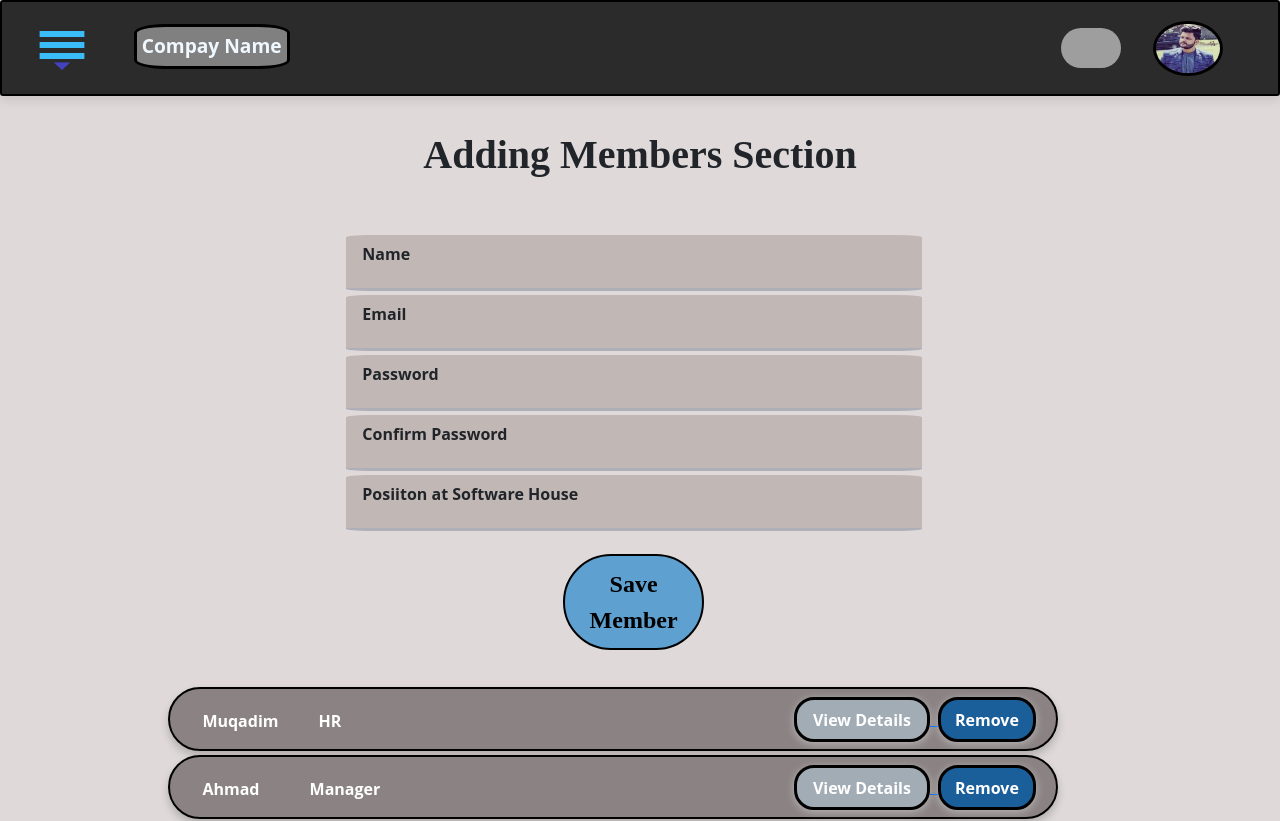
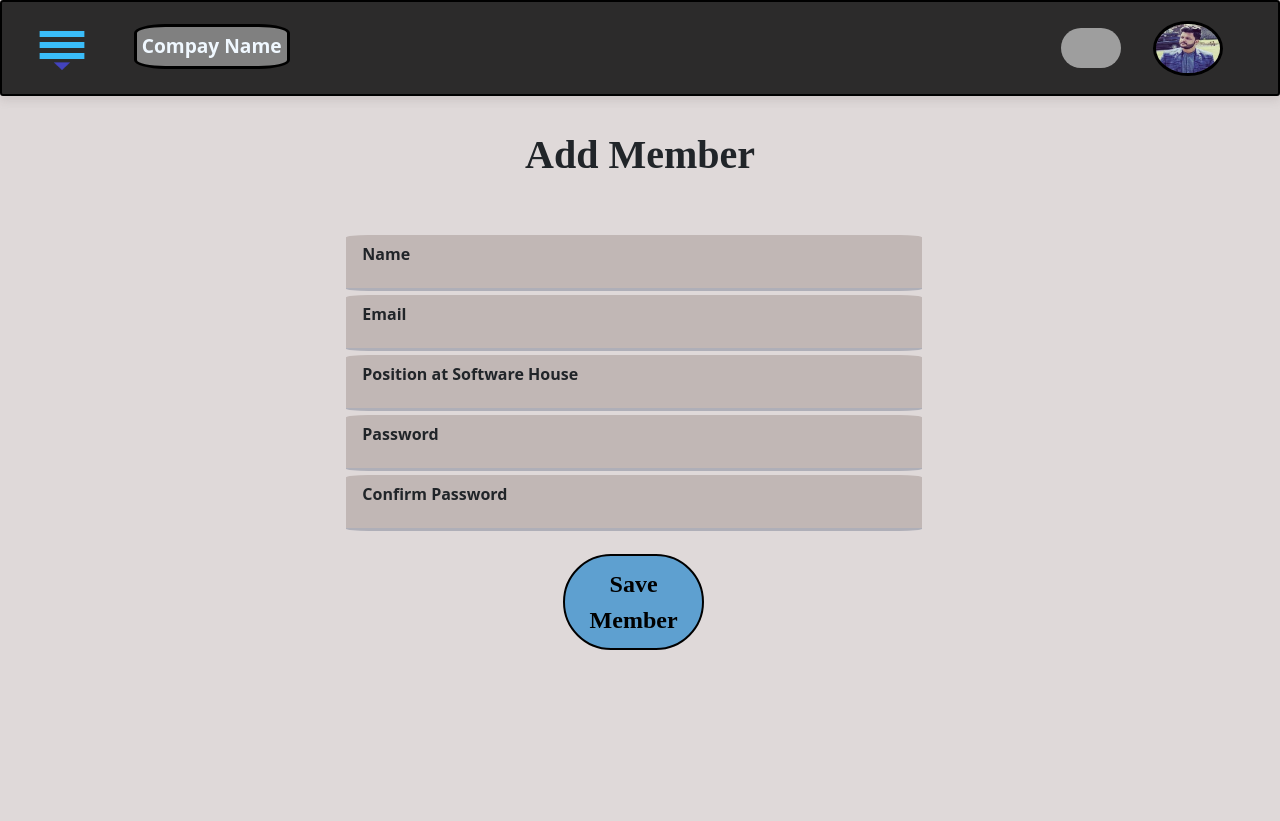
Before and after one commit to MateenAhmed23/techup, a React (Create React App) app in the folder client/: page /addmember in a window 1280 px wide. Shown: the top 821 px of the page. Built offline with nearby package versions, Linux system fonts and the light colour scheme; grey boxes are pictures that could not be loaded.

Commit message:
createMember

```diff
--- a/client/src/components/addmember.jsx
+++ b/client/src/components/addmember.jsx
@@ -1,19 +1,34 @@
-import React, { Component } from "react";
+import React, { useState, useContext } from "react";
 import CompNav from "./subcomponents/companyNav";
 import "./cssmaincomponents/screeningquestions.css";
 import JobDescSmall from "./subcomponents/jobDescSmall";
 import Memberdisplaycell from "./subcomponents/memberdisplaycell";
-class Addmember extends Component {
-  state = {
-    addedmembers: [
-      { id: 1, name: "Muqadim", rank: "HR", email: "muqadimorg@gmail.com" },
-      { id: 2, name: "Ahmad", rank: "Manager", email: "haris@gmail.com" },
-      { id: 3, name: "Ahmad", rank: "Manager", email: "haris@gmail.com" },
-      { id: 2, name: "Ahmad", rank: "Manager", email: "haris@gmail.com" },
-      { id: 3, name: "Ahmad", rank: "Manager", email: "haris@gmail.com" },
-      { id: 2, name: "Ahmad", rank: "Manager", email: "haris@gmail.com" },
-    ],
-    membercreation: [
+
+
+import UserContext from '../context/user';
+
+
+import { useNavigate  } from 'react-router-dom';
+
+
+
+function Addmember(){
+
+  const {isLoading, loginStatus, isLoggedIn, userInfo} = useContext(UserContext);
+
+
+  const navigate = useNavigate();
+
+  const [addedMembers, setAddedMembers] = useState([])
+
+
+  const [name, setName] = useState('')
+  const [email, setEmail] = useState('')
+  const [password,setPassword] = useState('')
+  const [confirmPassword,setConfirmPassword] = useState('')
+  const [position, setPosition] = useState('')
+
+  const memberCreation = [
       {
         id: 1,
         label: "Name",
@@ -24,6 +39,13 @@ class Addmember extends Component {
       {
         id: 2,
         label: "Email",
+        type: "text",
+        placeholder: "e.g. Software E",
+        height: "7vh",
+      },
+      {
+        id: 5,
+        label: "Position at Software House",
         type: "text",
         placeholder: "e.g. Software E",
         height: "7vh",
@@ -41,29 +63,77 @@ class Addmember extends Component {
         type: "text",
         placeholder: "e.g. Software E",
         height: "7vh",
-      },
-      {
-        id: 5,
-        label: "Posiiton at Software House",
-        type: "text",
-        placeholder: "e.g. Software E",
-        height: "7vh",
-      },
-    ],
-  };
-  render() {
-    return (
-      <div className="addingmemebrspage">
+      }]
+
+async function submitHandler(){
+  console.log(name, email, password, confirmPassword,position)
+
+  if (password !== confirmPassword){
+    alert('Passwords do not match')
+    return
+  }
+  else{
+    // API
+
+    const response = await fetch("http://127.0.0.1:5000/api/create_client", {
+        method: "POST",
+        headers: {
+          "Content-Type": "application/json",
+        },
+        body: JSON.stringify({
+          clientId: userInfo.userId,
+          name,
+          email,
+          password
+        }),
+      });
+
+      const data = await response.json();
+
+      if (data.status === 201){
+        alert('Member added successfully')
+        navigate('/dashboard')
+      }
+  }
+}
+
+
+function handleChange(changeFor, value){
+  // console.log('I AM FREAKING HEREEEE')
+  switch (changeFor){
+    case 'Name':
+      setName(value)
+      break;
+    case 'Email':
+      setEmail(value)
+      break;
+    case 'Password':
+      setPassword(value)
+      break;
+    case 'Confirm Password':
+      setConfirmPassword(value)
+      break;
+    case 'Posiiton at Software House':
+      setPosition(value)
+      break;
+    default:
+      break;
+
+  }
+}
+
+  return (
+    <div className="addingmemebrspage">
         <div>
           <CompNav className="navbar" />
         </div>
         <div className="headingscr">
-          <h1>Adding Members Section</h1>
+          <h1>Add Member</h1>
         </div>
         <div className="questinsfields">
           <table>
             <tbody>
-              {this.state.membercreation.map((jobDesc) => (
+              {memberCreation.map((jobDesc) => (
                 <tr key={jobDesc.id}>
                   <td className="job-desc-cell">
                     <JobDescSmall
@@ -72,7 +142,7 @@ class Addmember extends Component {
                       placeholder={jobDesc.placeholder}
                       label={jobDesc.label}
                       height={jobDesc.height}
-                      //   change={handleChange}
+                      change={handleChange}
                     />
                   </td>
                 </tr>
@@ -81,13 +151,13 @@ class Addmember extends Component {
           </table>
         </div>
         <div className="savequestion">
-          <button className="saveques">Save Member</button>
+          <button className="saveques" onClick={()=>submitHandler()}>Save Member</button>
         </div>
         <div className="addedmembers">
           {" "}
           <table>
             <tbody>
-              {this.state.addedmembers.map((member) => (
+              {addedMembers.map((member) => (
                 <tr key={member.id}>
                   <td className="job-desc-cell">
                     <Memberdisplaycell
@@ -110,8 +180,118 @@ class Addmember extends Component {
           <h1 className="heading">Footer</h1>
         </div>
       </div>
-    );
-  }
+  )
 }
 
+// class Addmember extends Component {
+//   state = {
+//     addedmembers: [
+//       { id: 1, name: "Muqadim", rank: "HR", email: "muqadimorg@gmail.com" },
+//       { id: 2, name: "Ahmad", rank: "Manager", email: "haris@gmail.com" },
+//       { id: 3, name: "Ahmad", rank: "Manager", email: "haris@gmail.com" },
+//       { id: 2, name: "Ahmad", rank: "Manager", email: "haris@gmail.com" },
+//       { id: 3, name: "Ahmad", rank: "Manager", email: "haris@gmail.com" },
+//       { id: 2, name: "Ahmad", rank: "Manager", email: "haris@gmail.com" },
+//     ],
+//     membercreation: [
+//       {
+//         id: 1,
+//         label: "Name",
+//         type: "text",
+//         placeholder: "e.g. Software E",
+//         height: "7vh",
+//       },
+//       {
+//         id: 2,
+//         label: "Email",
+//         type: "text",
+//         placeholder: "e.g. Software E",
+//         height: "7vh",
+//       },
+//       {
+//         id: 3,
+//         label: "Password",
+//         type: "text",
+//         placeholder: "e.g. Software E",
+//         height: "7vh",
+//       },
+//       {
+//         id: 4,
+//         label: "Confirm Password",
+//         type: "text",
+//         placeholder: "e.g. Software E",
+//         height: "7vh",
+//       },
+//       {
+//         id: 5,
+//         label: "Posiiton at Software House",
+//         type: "text",
+//         placeholder: "e.g. Software E",
+//         height: "7vh",
+//       },
+//     ],
+//   };
+//   render() {
+//     return (
+//       <div className="addingmemebrspage">
+//         <div>
+//           <CompNav className="navbar" />
+//         </div>
+//         <div className="headingscr">
+//           <h1>Adding Members Section</h1>
+//         </div>
+//         <div className="questinsfields">
+//           <table>
+//             <tbody>
+//               {this.state.membercreation.map((jobDesc) => (
+//                 <tr key={jobDesc.id}>
+//                   <td className="job-desc-cell">
+//                     <JobDescSmall
+//                       id={jobDesc.id}
+//                       type={jobDesc.type}
+//                       placeholder={jobDesc.placeholder}
+//                       label={jobDesc.label}
+//                       height={jobDesc.height}
+//                       //   change={handleChange}
+//                     />
+//                   </td>
+//                 </tr>
+//               ))}
+//             </tbody>
+//           </table>
+//         </div>
+//         <div className="savequestion">
+//           <button className="saveques">Save Member</button>
+//         </div>
+//         <div className="addedmembers">
+//           {" "}
+//           <table>
+//             <tbody>
+//               {this.state.addedmembers.map((member) => (
+//                 <tr key={member.id}>
+//                   <td className="job-desc-cell">
+//                     <Memberdisplaycell
+//                       id={member.id}
+//                       name={member.name}
+//                       rank={member.rank}
+//                       email={member.email}
+//                     />
+//                   </td>
+//                 </tr>
+//               ))}
+//             </tbody>
+//           </table>
+//         </div>
+//         <div className="contolsques">
+//           <button className="backquest">Back</button>
+//           <button className="nextquest">Next</button>
+//         </div>
+//         <div className="footerquest">
+//           <h1 className="heading">Footer</h1>
+//         </div>
+//       </div>
+//     );
+//   }
+// }
+
 export default Addmember;
--- a/client/src/components/createNewJob.jsx
+++ b/client/src/components/createNewJob.jsx
@@ -230,7 +230,7 @@ function CreateNewJob(){
 
 
   async function submitHandler(){
-    console.log('Lets crate the job here')
+    console.log('Lets create the job here')
     console.log(title, location, type, stack, experience, desc, perks, duties)
 
     const response = await fetch("http://127.0.0.1:5000/api/create_job", {
```
